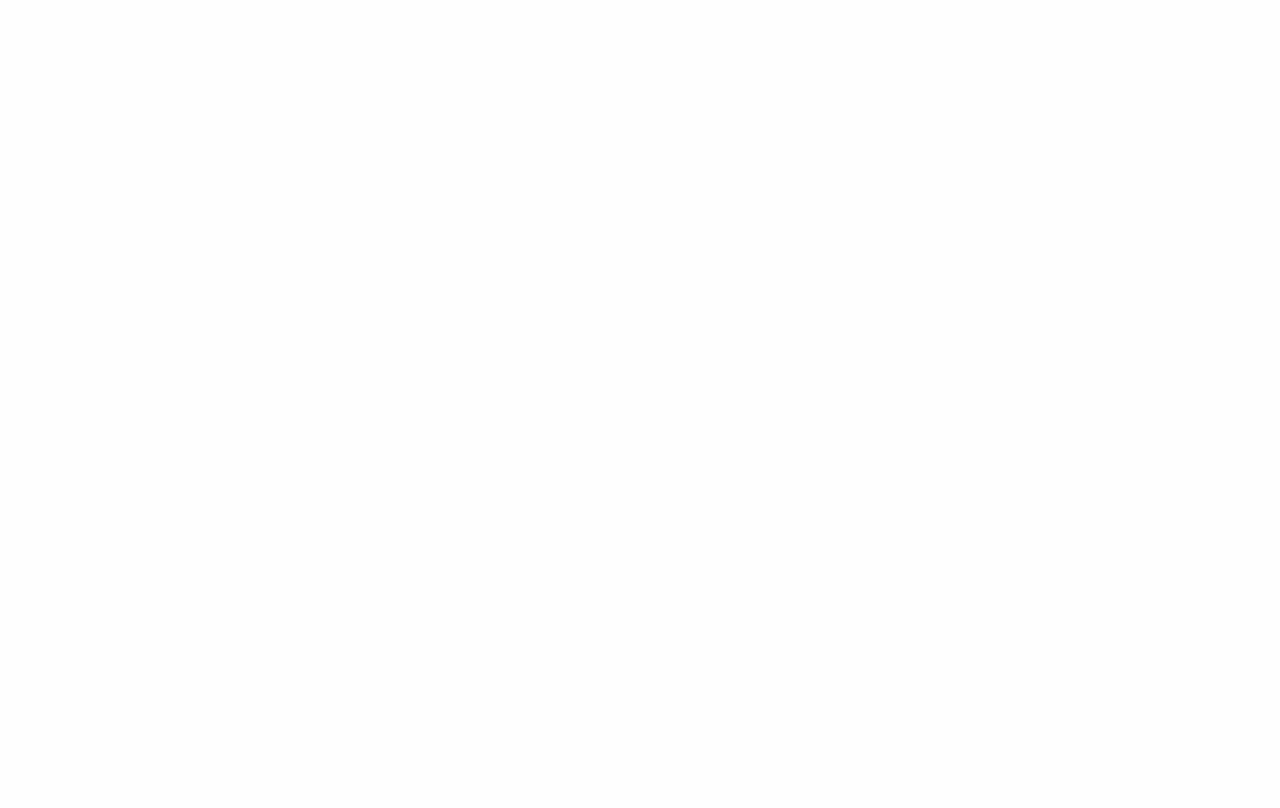
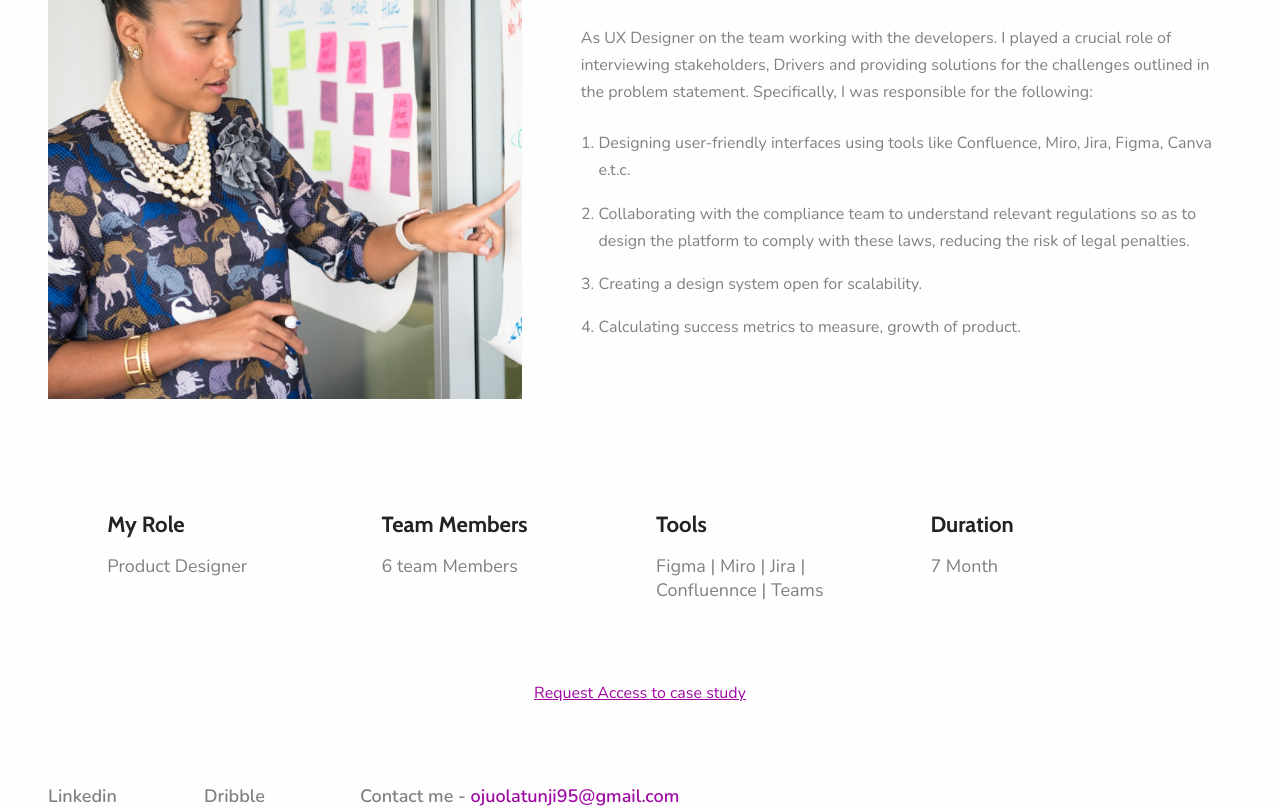
Before and after one commit to AugustBemsen/techbabby, a React (Vite) app: page /projects/idriva in a window 1280 px wide. Before the commit this address had no page. Shown: the part 957-1765 px from the top of the page. Before the commit the page ends 800 px from the top, so only its background shows below. Built offline with nearby package versions, Linux system fonts and the light colour scheme.

Commit message:
implementing idriva slug

```diff
--- a/src/App.tsx
+++ b/src/App.tsx
@@ -3,6 +3,7 @@
 import About from "./pages/about";
 import Home from "./pages/home";
 import Projects from "./pages/projects";
+import IDrivaPage from "./pages/projects/iDriva";
 import ZendPage from "./pages/projects/zend";
 import Works from "./pages/works";
 
@@ -12,6 +13,7 @@
       <Route path="/" element={<Home />} />
       <Route path="/projects" element={<Projects />} />
       <Route path="/projects/zend" element={<ZendPage />} />
+      <Route path="/projects/idriva" element={<IDrivaPage />} />
       <Route path="/works" element={<Works />} />
       <Route path="/about" element={<About />} />
     </Routes>
--- a/src/assets/index.ts
+++ b/src/assets/index.ts
@@ -9,6 +9,7 @@
 import reading from "./reading.png";
 import movies from "./movies.png";
 import zendBanner from "./zend-banner.png";
+import lady from "./lady.png";
 
 const images = {
   avatar1,
@@ -22,6 +23,7 @@
   reading,
   movies,
   zendBanner,
+  lady,
 };
 
 export default images;
--- /dev/null
+++ b/src/pages/projects/iDriva.tsx
@@ -0,0 +1,112 @@
+import { FunctionComponent, useEffect } from "react";
+import { useNavigate } from "react-router-dom";
+import images from "../../assets";
+import BackArrow from "../../assets/backArrow";
+import Footer from "../../components/footer";
+import NavBar from "../../components/nav";
+import ProjectSlugStyled from "../../styles/slugStyles";
+
+const IDrivaPage: FunctionComponent = () => {
+  const router = useNavigate();
+  useEffect(() => {
+    window.scroll(0, 0);
+  }, []);
+  return (
+    <>
+      <ProjectSlugStyled>
+        <NavBar noNav />
+        <div className="zend-content">
+          <BackArrow className="back" onClick={() => router(-1)} />
+          <div className="intro">
+            <div className="title">
+              <h1>IDriva</h1>
+              <p>Transportation Case Study</p>
+            </div>
+            <p className="des">
+              iDriva is a community for professional drivers to network, learn
+              and earn. It is a solution built to enhance productivity, lower
+              risks, and help drivers get their job done effectively.
+            </p>
+          </div>
+        </div>
+
+        <div className="about-com">
+          <h4>Industry Background</h4>
+          <p>
+            Drivers are a huge part of the daily operations of a transport
+            company, they are the face of the business because they have direct
+            access to the customers. Therefore organizations need to ensure that
+            customers are satisfied with the services rendered, and drivers need
+            to be empowered with the right tools that would enable them to do
+            their jobs effectively.
+          </p>
+        </div>
+
+        <div className="com-flex">
+          <div className="img-side">
+            <img src={images.lady} alt="woman" />
+          </div>
+          <div className="text-side">
+            <div className="top">
+              <h3>My Role</h3>
+              <p>Product (UI/UX) Designer</p>
+            </div>
+            <div className="just-text">
+              <p>
+                As UX Designer on the team working with the developers. I played
+                a crucial role of interviewing stakeholders, Drivers and
+                providing solutions for the challenges outlined in the problem
+                statement. Specifically, I was responsible for the following:
+              </p>
+              <ol>
+                <li>
+                  Designing user-friendly interfaces using tools like
+                  Confluence, Miro, Jira, Figma, Canva e.t.c.
+                </li>
+                <li>
+                  Collaborating with the compliance team to understand relevant
+                  regulations so as to design the platform to comply with these
+                  laws, reducing the risk of legal penalties.
+                </li>
+                <li>Creating a design system open for scalability.</li>
+                <li>
+                  Calculating success metrics to measure, growth of product.
+                </li>
+              </ol>
+            </div>
+          </div>
+        </div>
+
+        <div className="zend-actions">
+          <div>
+            <h4>My Role</h4>
+            <p>Product Designer</p>
+          </div>
+          <div>
+            <h4>Team Members</h4>
+            <p>6 team Members</p>
+          </div>
+          <div>
+            <h4>Tools</h4>
+            <p>Figma | Miro | Jira | Confluennce | Teams</p>
+          </div>
+          <div>
+            <h4>Duration</h4>
+            <p>7 Month</p>
+          </div>
+        </div>
+        <div className="cta">
+          <a
+            href="https://www.notion.so/IDRIVA-is-a-solution-built-to-enhance-productivity-lower-risks-and-help-drivers-get-their-job-done-516ff07461334cd9b7420e0b9994fa35?pvs=4"
+            target="_blank"
+            rel="noopener noreferrer"
+          >
+            Request Access to case study
+          </a>
+        </div>
+      </ProjectSlugStyled>
+      <Footer />
+    </>
+  );
+};
+export default IDrivaPage;
--- a/src/pages/projects/zend.tsx
+++ b/src/pages/projects/zend.tsx
@@ -1,16 +1,20 @@
-import { FunctionComponent } from "react";
+import { FunctionComponent, useEffect } from "react";
 import { useNavigate } from "react-router-dom";
 import styled from "styled-components";
 import images from "../../assets";
 import BackArrow from "../../assets/backArrow";
 import Footer from "../../components/footer";
 import NavBar from "../../components/nav";
+import ProjectSlugStyled from "../../styles/slugStyles";
 
 const ZendPage: FunctionComponent = () => {
   const router = useNavigate();
+  useEffect(() => {
+    window.scroll(0, 0);
+  }, []);
   return (
     <>
-      <ZendStyled>
+      <ProjectSlugStyled>
         <NavBar noNav />
         <div className="zend-content">
           <BackArrow className="back" onClick={() => router(-1)} />
@@ -57,93 +61,9 @@
             Request Access to case study
           </a>
         </div>
-      </ZendStyled>
+      </ProjectSlugStyled>
       <Footer />
     </>
   );
 };
 export default ZendPage;
-
-const ZendStyled = styled.div`
-  padding: 1.5rem 3rem;
-
-  .zend-content {
-    padding-top: 3rem;
-  }
-
-  .back {
-    width: 30px;
-    cursor: pointer;
-  }
-
-  .intro {
-    margin: 2rem 0;
-
-    .title {
-      p {
-        font-size: ${({ theme }) => theme.fonts.sizes.px20};
-      }
-    }
-
-    .des {
-      width: 65%;
-      margin: 2rem 0 4rem auto;
-      font-size: ${({ theme }) => theme.fonts.sizes.px18};
-      line-height: 33px;
-    }
-  }
-
-  .zend-banner {
-    width: 100%;
-    height: 600px;
-    overflow: hidden;
-
-    img {
-      width: 100%;
-      height: 100%;
-      object-fit: cover;
-    }
-  }
-
-  .zend-actions {
-    display: grid;
-    grid-template-columns: repeat(auto-fill, minmax(22%, 1fr));
-    grid-column-gap: 2rem;
-    grid-row-gap: 3rem;
-    grid-auto-flow: dense;
-    column-count: 2;
-    padding: 3rem 0;
-    width: 90%;
-    margin: auto;
-
-    @media screen and (max-width: 830px) {
-      grid-template-columns: repeat(auto-fill, minmax(46%, 1fr));
-    }
-
-    div {
-      width: 100%;
-
-      h4 {
-        font-size: ${({ theme }) => theme.fonts.sizes.px22};
-      }
-
-      p {
-        width: 70%;
-        margin-top: 1rem;
-        font-size: ${({ theme }) => theme.fonts.sizes.px18};
-      }
-    }
-  }
-
-  .cta {
-    display: flex;
-    align-items: center;
-    justify-content: center;
-    padding: 2rem 0;
-
-    a {
-      text-decoration: underline;
-      color: ${({ theme }) => theme.colors.primary};
-    }
-  }
-`;
--- a/src/parts/projects/projects.tsx
+++ b/src/parts/projects/projects.tsx
@@ -43,9 +43,11 @@
           <p>Idriva</p>
           <p>Transportation /Mobile App</p>
         </div>
-        <div className="img-card">
-          <img src={idrivaCard} alt="Zend Wallet" />
-        </div>
+        <Link to="/projects/idriva">
+          <div className="img-card">
+            <img src={idrivaCard} alt="i driva" />
+          </div>
+        </Link>
       </div>
       <div className="project-card">
         <div className="title">
@@ -53,7 +55,7 @@
           <p>Transportation /Website</p>
         </div>
         <div className="img-card">
-          <img src={transportCard} alt="Zend Wallet" />
+          <img src={transportCard} alt="Transport" />
         </div>
       </div>
     </ProjectsSectionStyled>
--- /dev/null
+++ b/src/styles/slugStyles.ts
@@ -0,0 +1,165 @@
+import styled from "styled-components";
+
+const ProjectSlugStyled = styled.div`
+  padding: 1.5rem 3rem;
+
+  .zend-content {
+    padding-top: 3rem;
+  }
+
+  .back {
+    width: 30px;
+    cursor: pointer;
+  }
+
+  .intro {
+    margin: 2rem 0;
+
+    .title {
+      p {
+        font-size: ${({ theme }) => theme.fonts.sizes.px20};
+      }
+    }
+
+    .des {
+      width: 60%;
+      margin: 2rem 0 4rem auto;
+      font-size: ${({ theme }) => theme.fonts.sizes.px18};
+      line-height: 33px;
+      padding-right: 4rem;
+    }
+  }
+
+  .zend-banner {
+    width: 100%;
+    height: 600px;
+    overflow: hidden;
+
+    img {
+      width: 100%;
+      height: 100%;
+      object-fit: cover;
+    }
+  }
+
+  .zend-actions {
+    display: grid;
+    grid-template-columns: repeat(auto-fill, minmax(22%, 1fr));
+    grid-column-gap: 2rem;
+    grid-row-gap: 3rem;
+    grid-auto-flow: dense;
+    column-count: 2;
+    padding: 3rem 0;
+    width: 90%;
+    margin: auto;
+
+    @media screen and (max-width: 830px) {
+      grid-template-columns: repeat(auto-fill, minmax(46%, 1fr));
+    }
+
+    div {
+      width: 100%;
+
+      h4 {
+        font-size: ${({ theme }) => theme.fonts.sizes.px22};
+      }
+
+      p {
+        width: 70%;
+        margin-top: 1rem;
+        font-size: ${({ theme }) => theme.fonts.sizes.px18};
+      }
+    }
+  }
+
+  .cta {
+    display: flex;
+    align-items: center;
+    justify-content: center;
+    padding: 2rem 0;
+
+    a {
+      text-decoration: underline;
+      color: ${({ theme }) => theme.colors.primary};
+    }
+  }
+
+  .about-com {
+    width: 100%;
+    padding: 2rem;
+    background: ${({ theme }) => theme.colors.green};
+    margin-bottom: 6rem;
+
+    h4 {
+      font-size: ${({ theme }) => theme.fonts.sizes.px22};
+      color: ${({ theme }) => theme.colors.white};
+      font-weight: ${({ theme }) => theme.fonts.weights.f700};
+    }
+
+    p {
+      font-size: ${({ theme }) => theme.fonts.sizes.px16};
+      color: ${({ theme }) => theme.colors.white};
+      margin: 1.5rem 0;
+      width: 95%;
+      line-height: 34px;
+    }
+  }
+
+  .com-flex {
+    display: flex;
+    align-items: center;
+    justify-content: space-between;
+    margin-bottom: 4rem;
+
+    .img-side {
+      width: 40%;
+      height: 500px;
+      overflow: hidden;
+
+      img {
+        display: block;
+        width: 100%;
+        height: 100%;
+        object-fit: cover;
+      }
+    }
+
+    .text-side {
+      width: 55%;
+
+      .top {
+        margin-bottom: 2rem;
+
+        h3 {
+          font-size: ${({ theme }) => theme.fonts.sizes.px25};
+        }
+
+        p {
+          font-size: ${({ theme }) => theme.fonts.sizes.px16};
+        }
+      }
+
+      .just-text {
+        p,
+        li {
+          font-size: ${({ theme }) => theme.fonts.sizes.px16};
+          line-height: 170.4%;
+        }
+
+        p {
+          margin-bottom: 1.5rem;
+        }
+
+        li {
+          margin-bottom: 1rem;
+        }
+
+        ol {
+          margin-left: 1.1rem;
+        }
+      }
+    }
+  }
+`;
+
+export default ProjectSlugStyled;
--- a/src/types/defaultTheme.ts
+++ b/src/types/defaultTheme.ts
@@ -10,6 +10,7 @@
       white: string;
       black: string;
       grey: string;
+      green: string;
     };
     fonts: {
       sizes: {
--- a/src/utils/theme.ts
+++ b/src/utils/theme.ts
@@ -5,6 +5,7 @@
     white: "#F9F7F5",
     black: "#232323",
     grey: "#808080",
+    green: "#34A853",
   },
   fonts: {
     sizes: {
```
Also changed, not shown: src/parts/home/projects.tsx (+5 -3 lines), src/assets/lady.png (added).
